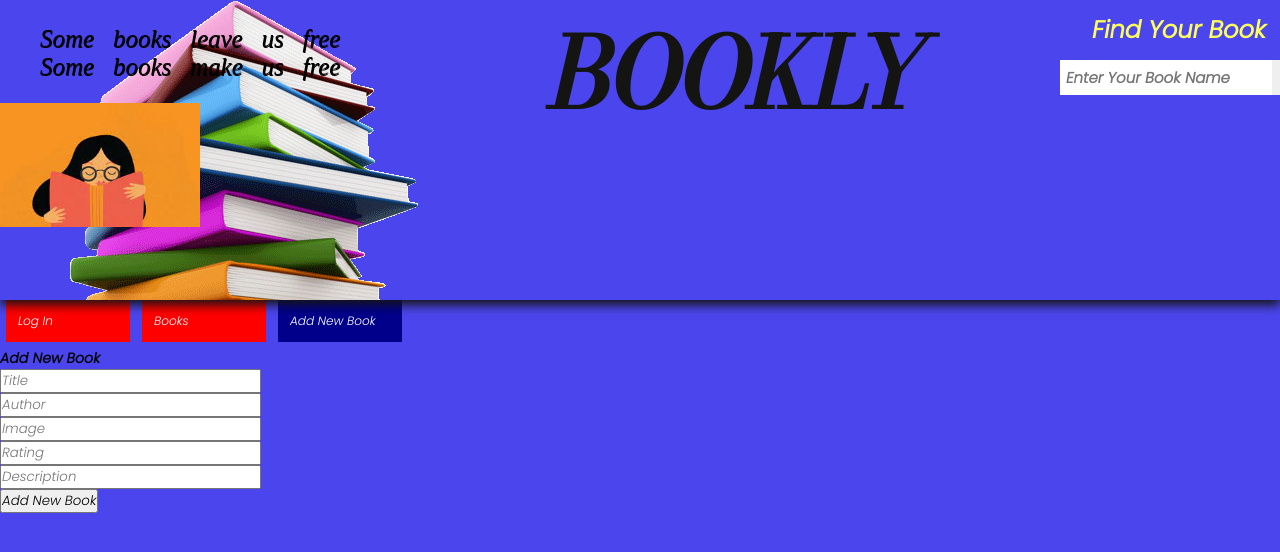
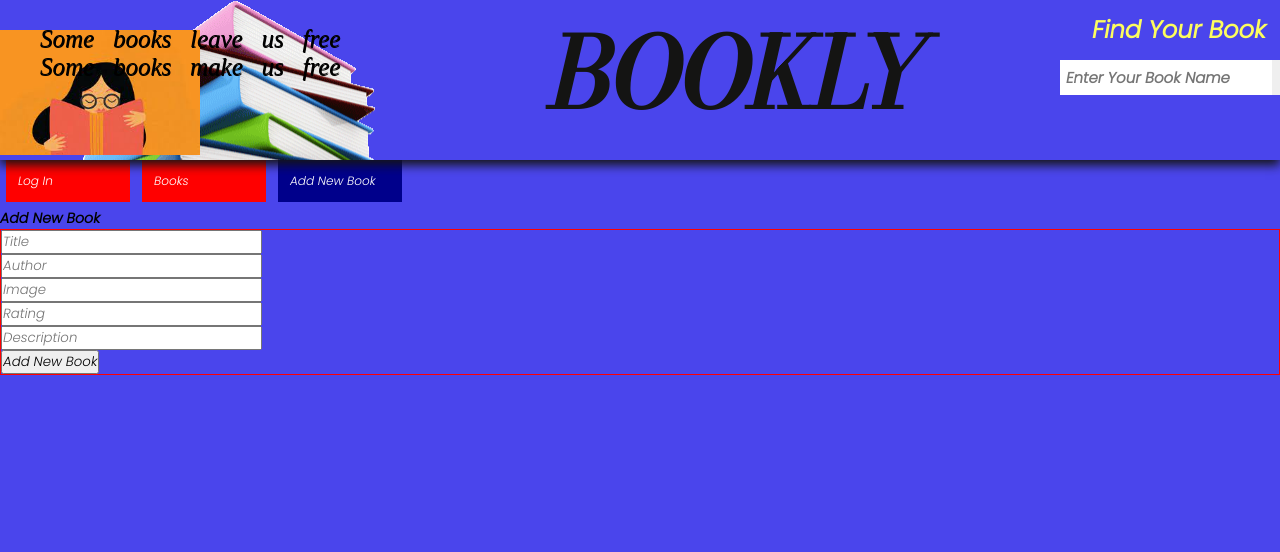
Before and after one commit to keelalopez/phase-2-project-bookly, a React (Create React App) app: page /form in a window 1280 px wide. Shown: the top 552 px of the page. Built offline with nearby package versions, Linux system fonts and the light colour scheme; data requests are answered from the project's data file; some icons are missing.

Commit message:
started form styling

```diff
--- a/src/App.css
+++ b/src/App.css
@@ -17,7 +17,7 @@ html{
 
 .header{
   width: 100%;
-  height: 300px;
+  height: 20%;
   color: var(--secondary-color);
   box-shadow: 0 5px 10px var(--secondary-color);
   display: flex;
@@ -74,16 +74,6 @@ html{
 
 }
 
-
-.row3 img{
-    margin-top: 30px;
-    width: 200px;
-    float: right;
-
-
-
-}
-
   .row3 h3 {
     position: absolute;
     top:12px;
@@ -105,6 +95,19 @@ html{
     top: 60px;
     left:1060px;
     text-align: center
+}
+
+.row3 img{
+    top:5px;
+    right: 200px;
+    height: 20%;
+
+}
+
+.row3 img{
+  margin-top: 30px;
+    width: 200px;
+    float: center;
 }
 
   .search input{
@@ -168,3 +171,10 @@ html{
   flex-direction: column;
   align-items: center;
 }
+
+.form-box{
+  box-sizing: border-box;
+  margin: 0;
+  padding: 0;
+  border: 1px solid red;
+}
--- a/src/components/Form.js
+++ b/src/components/Form.js
@@ -36,23 +36,39 @@ function Form ({elevatorNewBook}) {
     return (
       <div>
         <h3>Add New Book</h3>
-        <form >
+        <div className="form-box">
+          <form>
             <input
-                placeholder="Title"
-                onChange={(e) => setTitle(e.target.value)} />
+              placeholder="Title"
+              onChange={(e) => setTitle(e.target.value)}
+            />
             <br></br>
-            <input placeholder="Author" onChange={(e) => setAuthor(e.target.value)} />
+            <input
+              placeholder="Author"
+              onChange={(e) => setAuthor(e.target.value)}
+            />
             <br></br>
-            <input placeholder="Image" onChange={(e) => setImage(e.target.value)}/>
+            <input
+              placeholder="Image"
+              onChange={(e) => setImage(e.target.value)}
+            />
             <br></br>
-            <input placeholder="Rating" type="number" onChange={(e) => setRating(e.target.value)}/>
+            <input
+              placeholder="Rating"
+              type="number"
+              onChange={(e) => setRating(e.target.value)}
+            />
             <br></br>
-            <input placeholder="Description" onChange={(e) => setDescription(e.target.value)}/>
+            <input
+              placeholder="Description"
+              onChange={(e) => setDescription(e.target.value)}
+            />
             <br></br>
             <button onClick={handleSubmit}>Add New Book</button>
-        </form>
+          </form>
+        </div>
       </div>
-    )
+    );
   }
 
   export default Form
```
